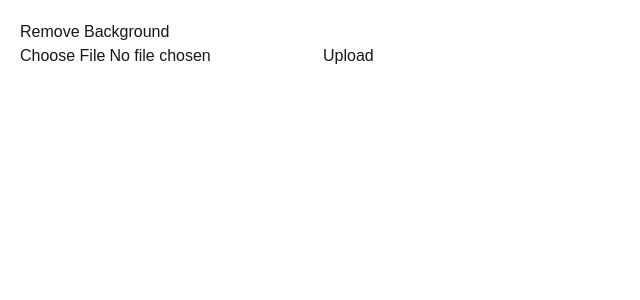
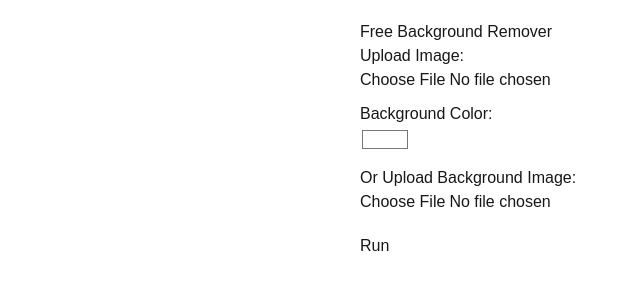
Before and after one commit to BLOUDANJEWELLERY/Pixora, a Next.js app in the folder bg/: page /remove-bg in a window 1280 px wide. Shown: the top 300 px of the page, without its empty margins (0-640 px from the left). Built offline with nearby package versions, Linux system fonts and the light colour scheme.

Commit message:
modified:   bg/pages/remove-bg.js

```diff
--- a/bg/pages/remove-bg.js
+++ b/bg/pages/remove-bg.js
@@ -1,43 +1,110 @@
 import { useState } from "react";
+import removeBg from "@imgly/background-removal";
 
 export default function RemoveBgPage() {
-  const [preview, setPreview] = useState(null);
+  const [inputImage, setInputImage] = useState(null);
+  const [bgColor, setBgColor] = useState("#ffffff");
+  const [bgImage, setBgImage] = useState(null);
+  const [processedBlobUrl, setProcessedBlobUrl] = useState(null);
+  const [loading, setLoading] = useState(false);
 
-  const handleSubmit = async (e) => {
-    e.preventDefault();
-    const file = e.target.image.files[0];
-    if (!file) return;
+  const handleInputImageChange = (e) => {
+    const file = e.target.files[0];
+    if (file) {
+      setInputImage(file);
+      setProcessedBlobUrl(null);
+    }
+  };
 
-    const formData = new FormData();
-    formData.append("image", file);
+  const handleBgImageChange = (e) => {
+    const file = e.target.files[0];
+    if (file) {
+      setBgImage(file);
+    }
+  };
 
-    const res = await fetch("/api/remove-bg", {
-      method: "POST",
-      body: formData,
-    });
+  const processImage = async () => {
+    if (!inputImage) {
+      alert("Please upload an image");
+      return;
+    }
 
-    if (res.ok) {
-      const blob = await res.blob();
-      setPreview(URL.createObjectURL(blob));
-    } else {
-      const error = await res.json();
-      alert("Error: " + error.error);
+    setLoading(true);
+
+    try {
+      // Read input image as ArrayBuffer or Blob
+      const inputArrayBuffer = await inputImage.arrayBuffer();
+
+      // Remove background
+      const resultBlob = await removeBg(inputArrayBuffer);
+
+      // resultBlob is a Blob (PNG) with transparent background
+
+      // Now composite with background color or background image
+      const fgBitmap = await createImageBitmap(resultBlob);
+      const canvas = document.createElement("canvas");
+      canvas.width = fgBitmap.width;
+      canvas.height = fgBitmap.height;
+      const ctx = canvas.getContext("2d");
+
+      // background: either image or color
+      if (bgImage) {
+        const bgBitmap = await createImageBitmap(bgImage);
+        // draw the background image stretched or centered — adapt as you like
+        ctx.drawImage(bgBitmap, 0, 0, canvas.width, canvas.height);
+      } else {
+        ctx.fillStyle = bgColor;
+        ctx.fillRect(0, 0, canvas.width, canvas.height);
+      }
+
+      // then draw the foreground (cut out)
+      ctx.drawImage(fgBitmap, 0, 0);
+
+      // get final image as Blob URL
+      canvas.toBlob((blob) => {
+        const url = URL.createObjectURL(blob);
+        setProcessedBlobUrl(url);
+        setLoading(false);
+      }, "image/png");
+
+    } catch (err) {
+      console.error("Error removing background:", err);
+      alert("Failed to process image: " + err.message);
+      setLoading(false);
     }
   };
 
   return (
-    <div style={{ padding: 20 }}>
-      <h1>Remove Background</h1>
-      <form onSubmit={handleSubmit}>
-        <input type="file" name="image" accept="image/*" />
-        <button type="submit">Upload</button>
-      </form>
+    <div style={{ maxWidth: 600, margin: "auto", padding: 20 }}>
+      <h1>Free Background Remover</h1>
 
-      {preview && (
-        <div>
+      <div>
+        <label>Upload Image:</label><br/>
+        <input type="file" accept="image/*" onChange={handleInputImageChange} />
+      </div>
+
+      <div style={{ marginTop: 10 }}>
+        <label>Background Color:</label><br/>
+        <input type="color" value={bgColor} onChange={(e) => setBgColor(e.target.value)} />
+      </div>
+
+      <div style={{ marginTop: 10 }}>
+        <label>Or Upload Background Image:</label><br/>
+        <input type="file" accept="image/*" onChange={handleBgImageChange} />
+      </div>
+
+      <div style={{ marginTop: 20 }}>
+        <button onClick={processImage} disabled={loading}>
+          {loading ? "Processing..." : "Run"}
+        </button>
+      </div>
+
+      {processedBlobUrl && (
+        <div style={{ marginTop: 20 }}>
           <h3>Result:</h3>
-          <img src={preview} alt="Processed" style={{ maxWidth: "400px" }} />
-          <a href={preview} download="output.png">Download</a>
+          <img src={processedBlobUrl} alt="Processed" style={{ maxWidth: "100%" }} />
+          <br/>
+          <a href={processedBlobUrl} download="output.png">Download Final</a>
         </div>
       )}
     </div>
```
